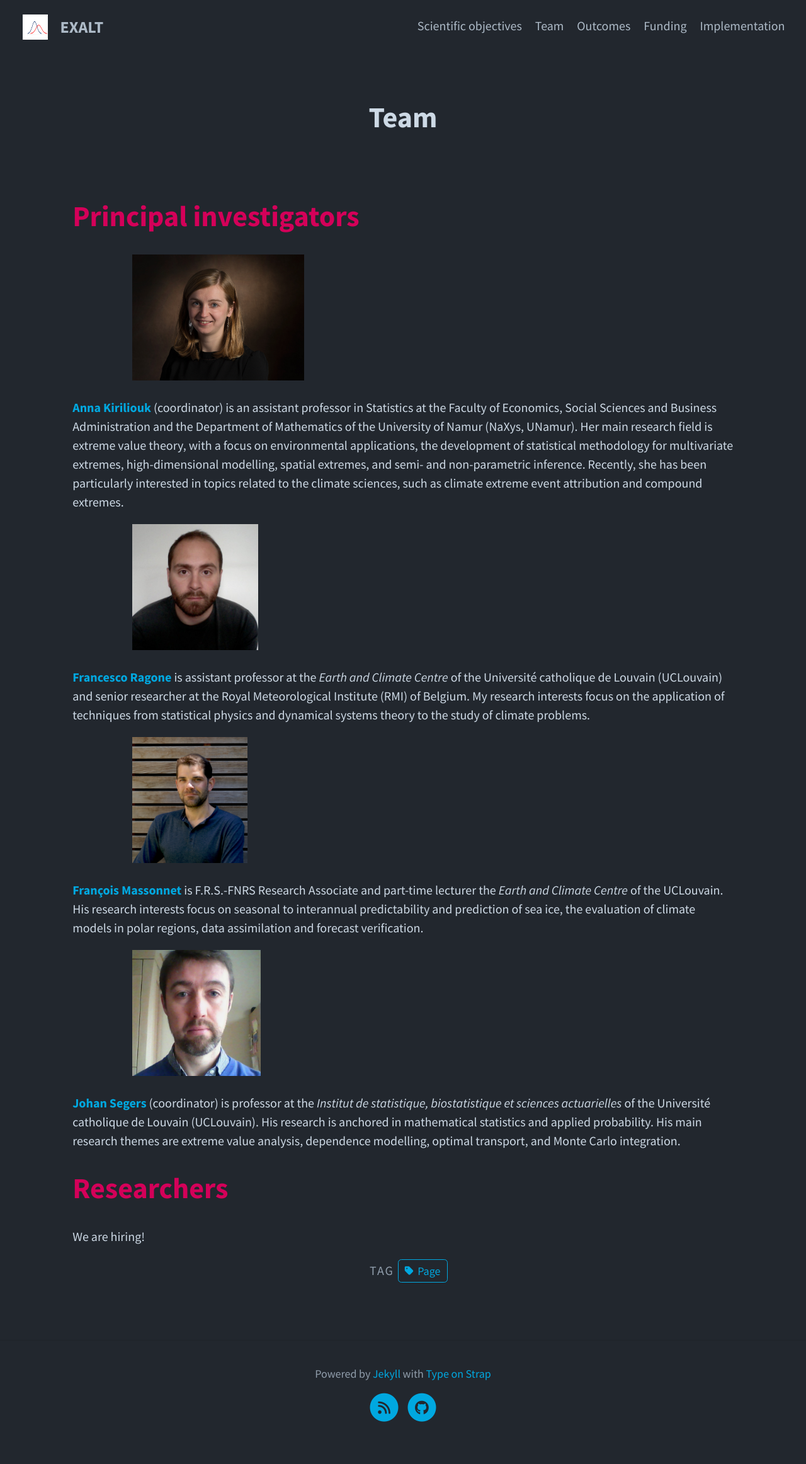
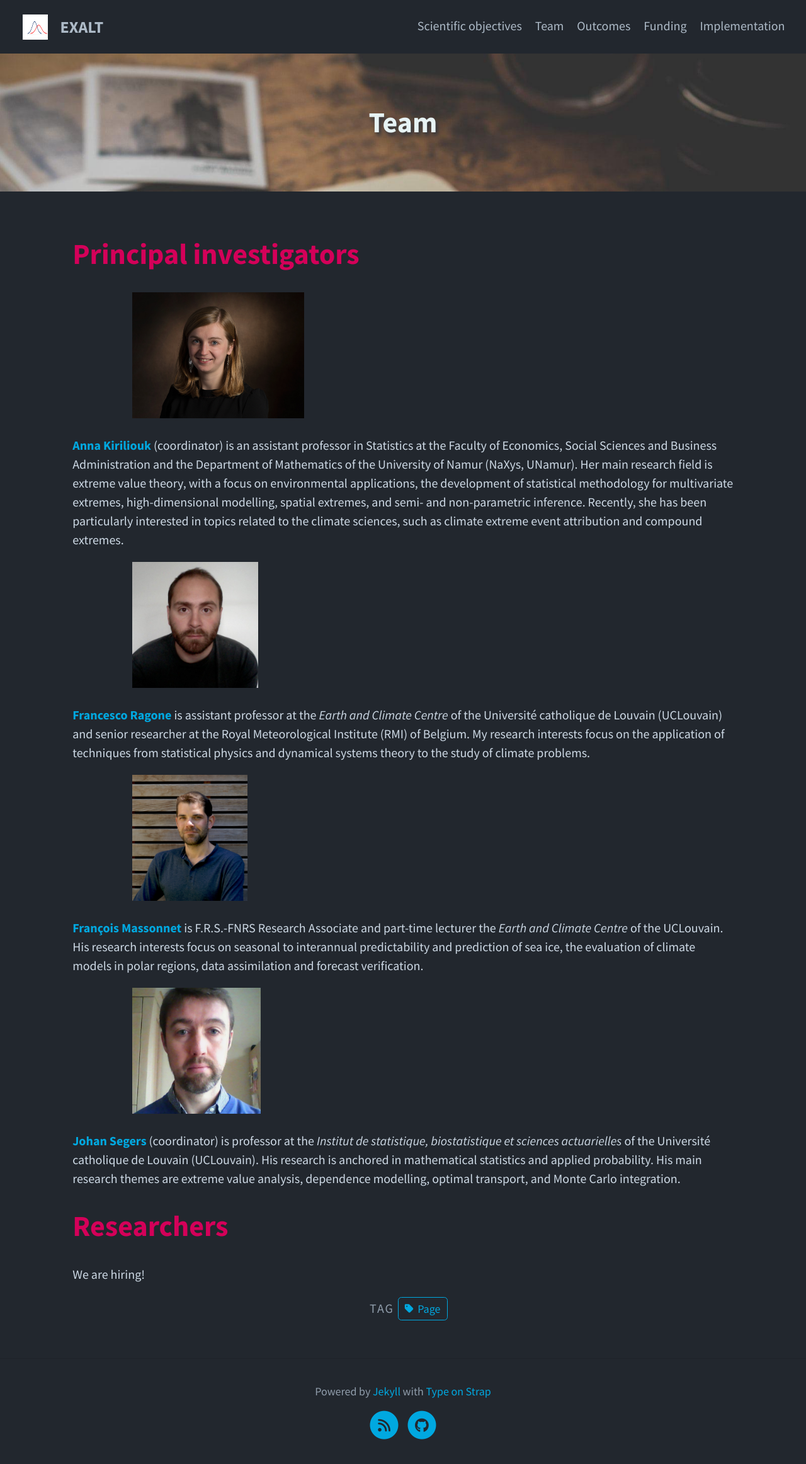
Before and after one commit to frragone/exalt-project.github.io, a Jekyll site: the page built from pages/2_Team.md, in a window 1280 px wide. Shown: the whole page at 63% size. Built offline with Jekyll 4.4.1, drawn with Linux system fonts in a browser that asks for light colours; a script that is not in the unit is left out; before the commit the page ends 2295 px from its top, so only the background shows below that.

Commit message:
Update 2_Team.md

```diff
--- a/pages/2_Team.md
+++ b/pages/2_Team.md
@@ -2,6 +2,7 @@
 layout: page
 title: Team
 permalink: /categories/
+feature-img: "assets/img/pexels/book-glass.jpeg"
 tags: [Page]
 ---
 
```
